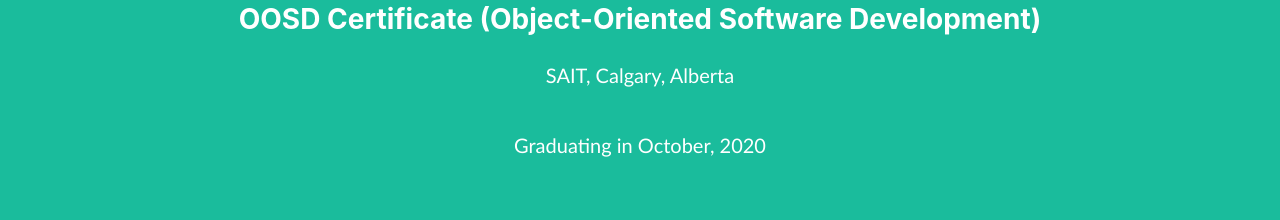
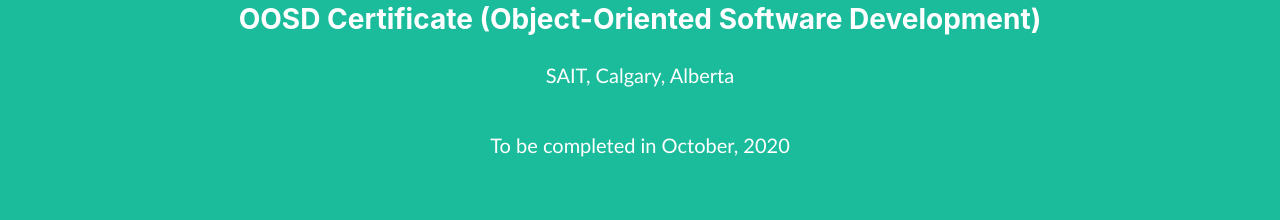
Before and after one commit to lsaffel/lsaffel.github.io, a plain HTML site: page index.html in a window 1280 px wide. Shown: the part 3540-3760 px from the top of the page. Drawn offline with nearby package versions, Linux system fonts and the light colour scheme; a web font is replaced by a local one.

Commit message:
Update index.html

```diff
--- a/index.html
+++ b/index.html
@@ -307,7 +307,7 @@
                 <p class="pre-wrap lead">University of Calgary</p></br></br>
                 <h3 class="mb-4">OOSD Certificate (Object-Oriented Software Development)</h3>
                 <p class="pre-wrap lead">SAIT, Calgary, Alberta</p></br>
-                <p class="pre-wrap lead">Graduating in October, 2020</p>
+                <p class="pre-wrap lead">To be completed in October, 2020</p>
             </div>
         </div>
     </section>
```
